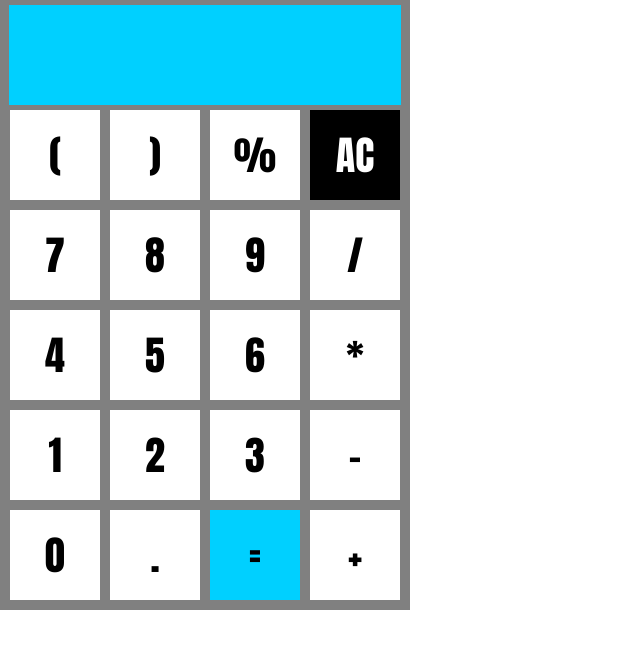
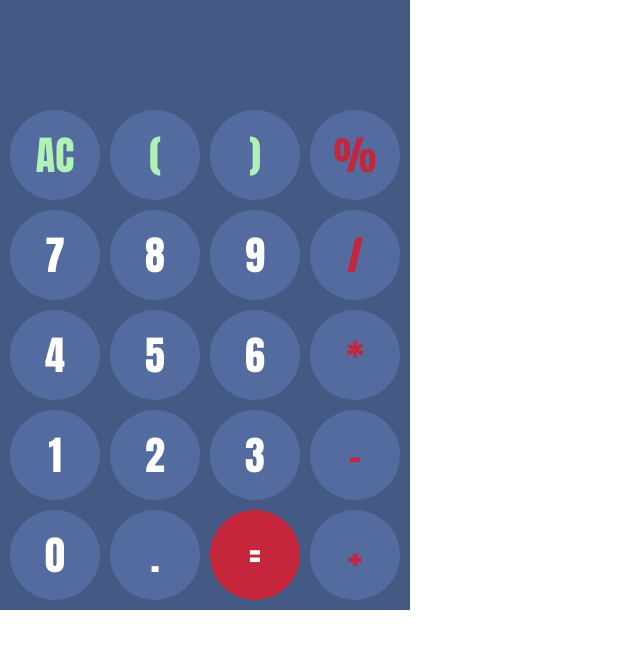
Before and after one commit to Moustito/Calculator-project, a plain HTML site: page index.html in a window 1280 px wide. Shown: the whole page, without its empty margins (0-640 px from the left). Drawn offline with Linux system fonts and the light colour scheme.

Commit message:
push final

```diff
--- a/assets/js/script.js
+++ b/assets/js/script.js
@@ -1,9 +1,9 @@
 //CALCULATOR
 const calculator = [
+  "AC",
   "(",
   ")",
   "%",
-  "AC",
   "7",
   "8",
   "9",
@@ -93,6 +93,9 @@ function computeResult(str) {
   return Function("return " + str)();
 }
 
+
+
+
 //Button handle
 document.addEventListener("keyup", (event) => {
   switch (event.key) {
@@ -125,9 +128,9 @@ document.addEventListener("keyup", (event) => {
     case ".":
       displayNum(".");
       break;
-      case "Backspace":
-        concatenationReset();
-        break;
+    case "Backspace":
+      concatenationReset();
+      break;
     //number
     case "0":
       displayNum("0");
--- a/assets/scss/style.scss
+++ b/assets/scss/style.scss
@@ -1,13 +1,17 @@
+$green: #b0f2b6;
+$blue: #455985;
+$red: rgb(197, 38, 60);
+
 main {
   width: 400px;
-  color: white;
-  background-color: gray;
+  background-color: $blue;
   padding: 5px;
   #output {
     margin: 0 auto;
     width: 98%;
     height: 100px;
-    background-color: rgb(0, 208, 255);
+    background-color: $blue;
+    color: white;
 
     font-size: 40px;
     font-family: Impact, Haettenschweiler, "Arial Narrow Bold", sans-serif;
@@ -26,19 +30,43 @@ main {
     margin: 5px;
     width: 90px;
     height: 90px;
-    background-color: white;
+    background-color: #536b9e;
+    color: white;
     border: 0;
+    border-radius: 50%;
+
     font-size: 40px;
     font-family: Impact, Haettenschweiler, "Arial Narrow Bold", sans-serif;
   }
   .btnStyle:active {
-    background-color: rgb(0, 208, 255);;
+    background-color: white;
+  }
+  .btn0 {
+    color: $green;
+  }
+  .btn1 {
+    color: $green;
+  }
+  .btn2 {
+    color: $green;
   }
   .btn3 {
-    background-color: black;
+    color: $red;
+  }
+  .btn7 {
+    color: $red;
+  }
+  .btn11 {
+    color: $red;
+  }
+  .btn15 {
+    color: $red;
+  }
+  .btn18 {
+    background-color: $red;
     color: white;
   }
-  .btn18 {
-    background-color: rgb(0, 208, 255);
+  .btn19 {
+    color: $red;
   }
 }
```
Also changed, not shown: assets/css/style.css, 1 other file.
